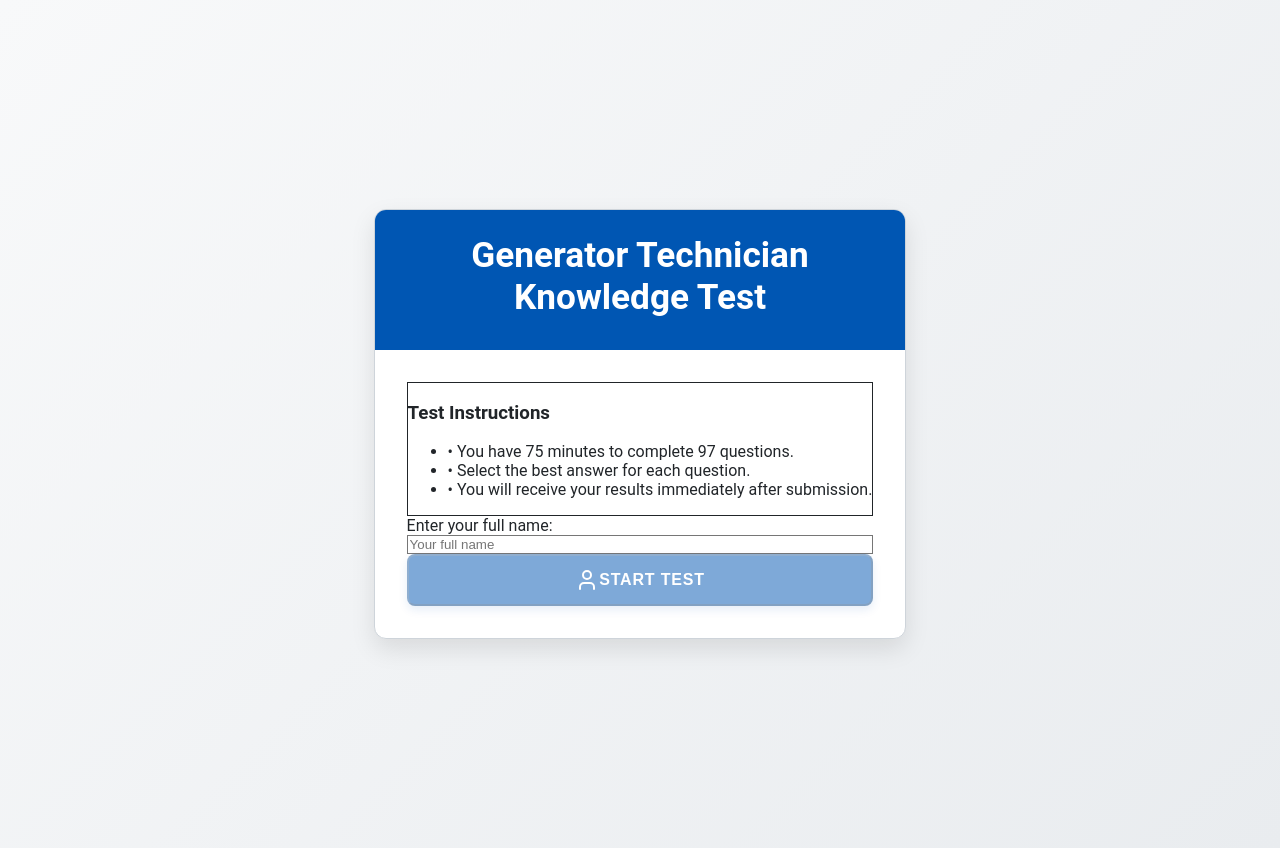
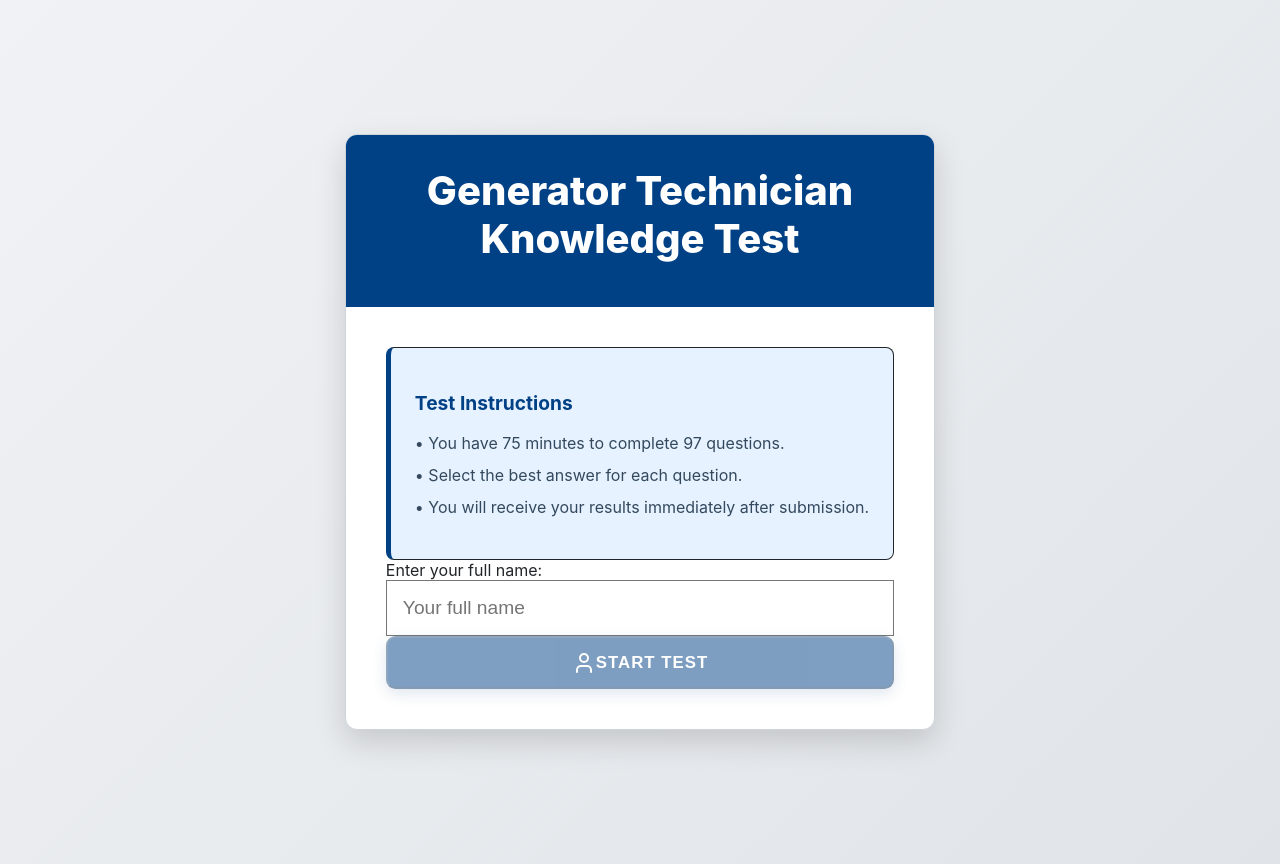
Before and after one commit to hbcu445/generator-test-final, a React (Vite) app: page / in a window 1280 px wide. Built offline with nearby package versions, Linux system fonts and the light colour scheme.

Commit message:
Version 11: Save current changes

```diff
--- a/src/App.css
+++ b/src/App.css
@@ -5,12 +5,12 @@
 
 /* Modern Industrial Color Palette (Blue & Yellow) */
 :root {
-  --color-primary: #0056b3; /* Industrial Blue */
-  --color-secondary: #ffc107; /* Industrial Yellow */
+  --color-primary: #004085; /* Deep Industrial Blue */
+  --color-secondary: #ffc107; /* Vibrant Industrial Yellow */
   --color-accent: #28a745; /* Green for success/highlights */
   --color-danger: #dc3545; /* Red for warnings/errors */
-  --color-background-light: #f8f9fa; /* Light Gray */
-  --color-background-dark: #e9ecef; /* Medium Gray */
+  --color-background-light: #f0f2f5; /* Very Light Gray */
+  --color-background-dark: #e0e4e8; /* Light Gray */
   --color-text-dark: #212529; /* Dark Gray */
   --color-text-light: #ffffff; /* White */
   --color-card-bg: #ffffff;
@@ -18,28 +18,30 @@
 }
 
 body {
-  font-family: 'Roboto', sans-serif; /* Clean, modern font */
+  font-family: 'Inter', sans-serif; /* Modern, clean font */
   background: linear-gradient(135deg, var(--color-background-light) 0%, var(--color-background-dark) 100%);
   color: var(--color-text-dark);
   min-height: 100vh;
   display: flex;
   align-items: center;
   justify-content: center;
-  padding: 1rem;
+  padding: 1.5rem; /* Increased padding for better spacing */
 }
 
 .card {
-  border-radius: 0.75rem; /* Slightly rounded, industrial feel */
-  box-shadow: 0 10px 25px rgba(0, 0, 0, 0.1); /* Subtle shadow */
+  border-radius: 0.75rem; /* Consistent rounding */
+  box-shadow: 0 12px 30px rgba(0, 0, 0, 0.15); /* More pronounced shadow */
   border: 1px solid var(--color-border);
   background-color: var(--color-card-bg);
   overflow: hidden;
+  width: 100%; /* Ensure card takes full width on small screens */
+  max-width: 48rem; /* Max width for larger screens */
 }
 
 .card-header {
-  background-color: var(--color-primary); /* Primary blue header */
+  background-color: var(--color-primary); /* Deep blue header */
   color: var(--color-text-light);
-  padding: 1.5rem 2rem;
+  padding: 2rem 2.5rem; /* Generous padding */
   text-align: center;
   position: relative;
   z-index: 1;
@@ -47,36 +49,36 @@ body {
 
 .card-title {
   color: var(--color-text-light);
-  font-size: 2.2rem; /* Adjusted title size */
-  font-weight: 700;
+  font-size: 2.5rem; /* Larger, more impactful title */
+  font-weight: 800;
   line-height: 1.2;
-  margin-bottom: 0.5rem;
+  margin-bottom: 0.75rem;
 }
 
 .card-content {
-  padding: 2rem;
+  padding: 2.5rem;
 }
 
 .button {
-  border-radius: 0.5rem;
-  font-weight: 600;
+  border-radius: 0.6rem;
+  font-weight: 700;
   transition: all 0.3s ease-in-out;
-  padding: 0.75rem 1.5rem;
-  font-size: 1rem;
+  padding: 0.8rem 1.8rem;
+  font-size: 1.05rem;
   text-transform: uppercase;
-  letter-spacing: 0.05em;
+  letter-spacing: 0.06em;
 }
 
 .button-primary {
   background-color: var(--color-primary);
   color: var(--color-text-light);
-  box-shadow: 0 4px 10px rgba(0, 86, 179, 0.2);
+  box-shadow: 0 5px 15px rgba(0, 64, 133, 0.25);
 }
 
 .button-primary:hover {
-  background-color: #004085; /* Darker blue on hover */
-  transform: translateY(-2px);
-  box-shadow: 0 6px 12px rgba(0, 86, 179, 0.3);
+  background-color: #003366; /* Even darker blue on hover */
+  transform: translateY(-3px);
+  box-shadow: 0 8px 20px rgba(0, 64, 133, 0.35);
 }
 
 .button-outline {
@@ -88,13 +90,13 @@ body {
 .button-outline:hover {
   background-color: var(--color-primary);
   color: var(--color-text-light);
-  transform: translateY(-2px);
+  transform: translateY(-3px);
 }
 
 .radio-group-item {
   border-color: var(--color-primary);
-  width: 1.25rem;
-  height: 1.25rem;
+  width: 1.35rem;
+  height: 1.35rem;
   border-width: 2px;
 }
 
@@ -104,48 +106,48 @@ body {
 }
 
 .radio-group-label {
-  font-size: 1.05rem;
+  font-size: 1.1rem;
   color: var(--color-text-dark);
   font-weight: 500;
 }
 
 .progress-bar {
-  height: 0.75rem;
-  border-radius: 0.375rem;
+  height: 0.8rem;
+  border-radius: 0.4rem;
   background-color: var(--color-secondary); /* Yellow progress bar */
   transition: width 0.4s ease-in-out;
 }
 
 .progress-background {
   background-color: var(--color-border);
-  border-radius: 0.375rem;
+  border-radius: 0.4rem;
 }
 
 /* Specific styles for the test screen header */
 .test-header {
   background-color: var(--color-card-bg);
   border-radius: 0.75rem;
-  box-shadow: 0 5px 15px rgba(0, 0, 0, 0.08);
-  padding: 1.5rem;
-  margin-bottom: 1.5rem;
+  box-shadow: 0 6px 18px rgba(0, 0, 0, 0.1);
+  padding: 1.8rem;
+  margin-bottom: 1.8rem;
 }
 
 .test-question-card {
   border-radius: 0.75rem;
-  box-shadow: 0 5px 15px rgba(0, 0, 0, 0.08);
-  margin-bottom: 1.5rem;
+  box-shadow: 0 6px 18px rgba(0, 0, 0, 0.1);
+  margin-bottom: 1.8rem;
 }
 
 .test-question-category {
   color: var(--color-primary);
   font-weight: 700;
-  font-size: 0.9rem;
+  font-size: 0.95rem;
   text-transform: uppercase;
-  letter-spacing: 0.08em;
+  letter-spacing: 0.1em;
 }
 
 .test-question-title {
-  font-size: 1.4rem;
+  font-size: 1.5rem;
   font-weight: 700;
   color: var(--color-text-dark);
   line-height: 1.4;
@@ -170,7 +172,7 @@ body {
 
 .results-score-percentage {
   color: var(--color-accent);
-  font-size: 4rem;
+  font-size: 4.2rem;
   font-weight: 800;
   text-shadow: 2px 2px 5px rgba(0,0,0,0.1);
 }
@@ -178,7 +180,7 @@ body {
 .results-skill-level {
   color: var(--color-primary);
   font-weight: 700;
-  font-size: 1.2rem;
+  font-size: 1.25rem;
 }
 
 /* Certificate Styling */
@@ -218,7 +220,7 @@ body {
 }
 
 .certificate-header {
-  font-size: 50pt; /* Adjusted title size */
+  font-size: 52pt; /* Adjusted title size */
   font-weight: bold;
   color: var(--color-primary); /* Primary blue */
   margin-bottom: 5mm;
@@ -228,19 +230,19 @@ body {
 }
 
 .certificate-subheader {
-  font-size: 22pt;
+  font-size: 23pt;
   margin-bottom: 10mm;
   color: var(--color-text-dark);
 }
 
 .certificate-text {
-  font-size: 16pt;
+  font-size: 17pt;
   margin-bottom: 3mm;
   color: var(--color-text-dark);
 }
 
 .certificate-name {
-  font-size: 42pt;
+  font-size: 44pt;
   font-weight: bold;
   color: var(--color-secondary); /* Yellow accent for name */
   margin-bottom: 10mm;
@@ -249,14 +251,14 @@ body {
 }
 
 .certificate-score {
-  font-size: 30pt;
+  font-size: 32pt;
   font-weight: bold;
   color: var(--color-accent); /* Green for score */
   margin-bottom: 5mm;
 }
 
 .certificate-level {
-  font-size: 20pt;
+  font-size: 21pt;
   font-weight: bold;
   color: var(--color-primary); /* Blue for level */
   margin-bottom: 15mm;
@@ -285,67 +287,73 @@ body {
 /* Responsive adjustments */
 @media (max-width: 768px) {
   .card-title {
-    font-size: 1.8rem;
+    font-size: 2rem;
   }
   .button {
-    padding: 0.6rem 1.2rem;
+    padding: 0.7rem 1.2rem;
     font-size: 0.9rem;
   }
   .test-question-title {
-    font-size: 1.2rem;
+    font-size: 1.3rem;
   }
   .radio-group-label {
     font-size: 1rem;
   }
   .results-score-percentage {
-    font-size: 3.2rem;
+    font-size: 3.5rem;
   }
   .certificate-header {
-    font-size: 35pt;
+    font-size: 38pt;
   }
   .certificate-name {
-    font-size: 30pt;
+    font-size: 32pt;
   }
   .certificate-score {
-    font-size: 25pt;
+    font-size: 26pt;
   }
   .certificate-level {
-    font-size: 18pt;
+    font-size: 19pt;
+  }
+  .card-content {
+    padding: 1.5rem;
   }
 }
 
 @media (max-width: 480px) {
   .card-title {
-    font-size: 1.5rem;
+    font-size: 1.7rem;
   }
   .button {
-    padding: 0.5rem 1rem;
-    font-size: 0.8rem;
+    padding: 0.6rem 1rem;
+    font-size: 0.85rem;
   }
   .test-question-title {
-    font-size: 1rem;
+    font-size: 1.1rem;
   }
   .radio-group-label {
     font-size: 0.9rem;
   }
   .results-score-percentage {
-    font-size: 2.8rem;
+    font-size: 3rem;
   }
   .certificate-header {
-    font-size: 28pt;
+    font-size: 30pt;
   }
   .certificate-name {
-    font-size: 24pt;
+    font-size: 26pt;
   }
   .certificate-score {
-    font-size: 20pt;
+    font-size: 22pt;
   }
   .certificate-level {
-    font-size: 16pt;
+    font-size: 17pt;
   }
   .certificate-container {
     border: 8mm solid var(--color-primary);
     padding: 5mm;
+  }
+  .card-content {
+    padding: 1rem;
   }
 }
 
@@ -362,4 +370,31 @@ body {
 .input-field {
   width: 100%; /* Ensure input field takes full width */
   box-sizing: border-box; /* Include padding and border in the element's total width and height */
+  height: 3.5rem; /* Increased height for better tap target and visual presence */
+  font-size: 1.2rem; /* Larger font size for readability */
+  padding: 0.75rem 1rem; /* Adjust padding */
 }
+
+.instruction-box {
+  background-color: #e6f2ff; /* Light blue background for instructions */
+  border-left: 5px solid var(--color-primary); /* Stronger left border */
+  padding: 1.5rem;
+  border-radius: 0.5rem;
+}
+
+.instruction-box h3 {
+  color: var(--color-primary);
+  font-size: 1.2rem;
+  margin-bottom: 0.8rem;
+}
+
+.instruction-box ul {
+  list-style: none;
+  padding-left: 0;
+}
+
+.instruction-box li {
+  margin-bottom: 0.5rem;
+  line-height: 1.5;
+  color: #34495e; /* Darker text for instructions */
+}
```
Also changed, not shown: 6 other files (tests, documents, lock files or other folders).
